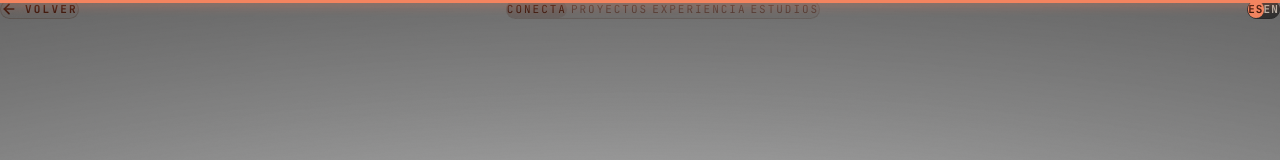
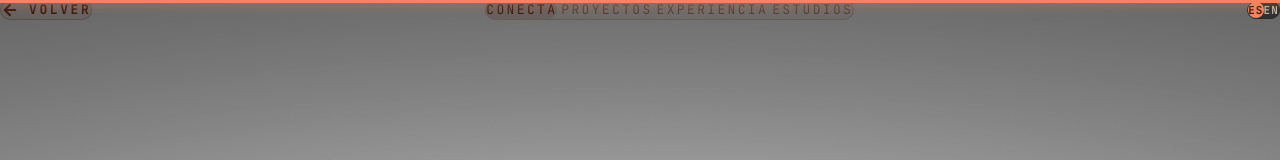
Before and after one commit to JandroSantos/portfolio, a React (Vite) app: page /connect in a window 1280 px wide. Shown: the top 160 px of the page. Built offline with nearby package versions, Linux system fonts and the light colour scheme.

Commit message:
feat(nav): increase PageNav world switcher size — bigger text, padding and border opacity
Co-Authored-By: Claude Opus 4.8 <noreply@anthropic.com>
Claude-Session: https://claude.ai/code/session_01ME9s5vpsTbdhSVqGzN7mKU

```diff
--- a/src/components/layout/PageNav.tsx
+++ b/src/components/layout/PageNav.tsx
@@ -6,11 +6,6 @@ import { WORLD_ROUTES } from '@/data/routes';
 import { useLanguage } from '@/hooks/useLanguage';
 import LanguageToggle from '../ui/LanguageToggle';
 
-/**
- * Sticky top nav for the world pages: back-to-home, the brand, a
- * pill-switcher between the four worlds, and the language toggle.
- * Colored by the active character.
- */
 export default function PageNav({ character }: { character: Character }) {
   const navigate = useNavigate();
   const { d } = useLanguage();
@@ -18,28 +13,29 @@ export default function PageNav({ character }: { character: Character }) {
 
   return (
     <motion.header
-      initial={{ y: -24, opacity: 0 }}
+      initial={{ y: -28, opacity: 0 }}
       animate={{ y: 0, opacity: 1 }}
       transition={{ delay: 0.2, duration: 0.6, ease: [0.16, 1, 0.3, 1] }}
-      className="fixed inset-x-0 top-0 z-[120] flex items-center justify-between px-4 py-4 sm:px-8 sm:py-5"
+      className="fixed inset-x-0 top-0 z-[120] flex items-center justify-between px-5 py-4 sm:px-8 sm:py-5"
     >
       {/* Back home */}
       <button
         onClick={() => navigate('/')}
         data-cursor="hover"
         data-cursor-label={d.meta.backHome}
-        className="group flex items-center gap-2 rounded-full border px-3.5 py-2 backdrop-blur-md transition-colors sm:px-4"
-        style={{ borderColor: `${ink}33`, color: ink, background: `${ink}0d` }}
+        className="group flex items-center gap-2.5 rounded-full border px-4 py-2.5 backdrop-blur-md transition-colors sm:px-5 sm:py-3"
+        style={{ borderColor: `${ink}44`, color: ink, background: `${ink}12` }}
       >
-        <ArrowLeft size={16} strokeWidth={2.5} className="transition-transform group-hover:-translate-x-0.5" />
-        <span className="font-mono text-[11px] font-semibold uppercase tracking-[0.2em]">
+        <ArrowLeft size={18} strokeWidth={2.5} className="transition-transform group-hover:-translate-x-0.5" />
+        <span className="font-mono text-xs font-semibold uppercase tracking-[0.2em] sm:text-[13px]">
           {d.meta.back}
         </span>
       </button>
 
       {/* World switcher (desktop) */}
-      <nav className="hidden items-center gap-1 rounded-full border px-1.5 py-1.5 backdrop-blur-md md:flex"
-        style={{ borderColor: `${ink}26`, background: `${ink}0d` }}
+      <nav
+        className="hidden items-center gap-1 rounded-full border px-2 py-2 backdrop-blur-md md:flex"
+        style={{ borderColor: `${ink}33`, background: `${ink}0d` }}
       >
         {WORLD_ROUTES.map((r) => {
           const isActive = r.key === character.key;
@@ -48,18 +44,20 @@ export default function PageNav({ character }: { character: Character }) {
               key={r.key}
               onClick={() => navigate(r.path)}
               data-cursor="hover"
-              className="relative rounded-full px-3.5 py-1.5 font-mono text-[11px] uppercase tracking-[0.18em] transition-colors"
+              className="relative rounded-full px-5 py-2.5 font-mono text-xs uppercase tracking-[0.18em] transition-colors sm:text-[13px]"
               style={{ color: ink, opacity: isActive ? 1 : 0.55 }}
             >
               {isActive && (
                 <motion.span
                   layoutId="nav-pill"
                   className="absolute inset-0 rounded-full"
-                  style={{ background: `${ink}1f` }}
+                  style={{ background: `${ink}22` }}
                   transition={{ type: 'spring', stiffness: 380, damping: 30 }}
                 />
               )}
-              <span className="relative z-10">{d.nav[r.path.slice(1) as keyof typeof d.nav]}</span>
+              <span className="relative z-10">
+                {d.nav[r.path.slice(1) as keyof typeof d.nav]}
+              </span>
             </button>
           );
         })}
```
